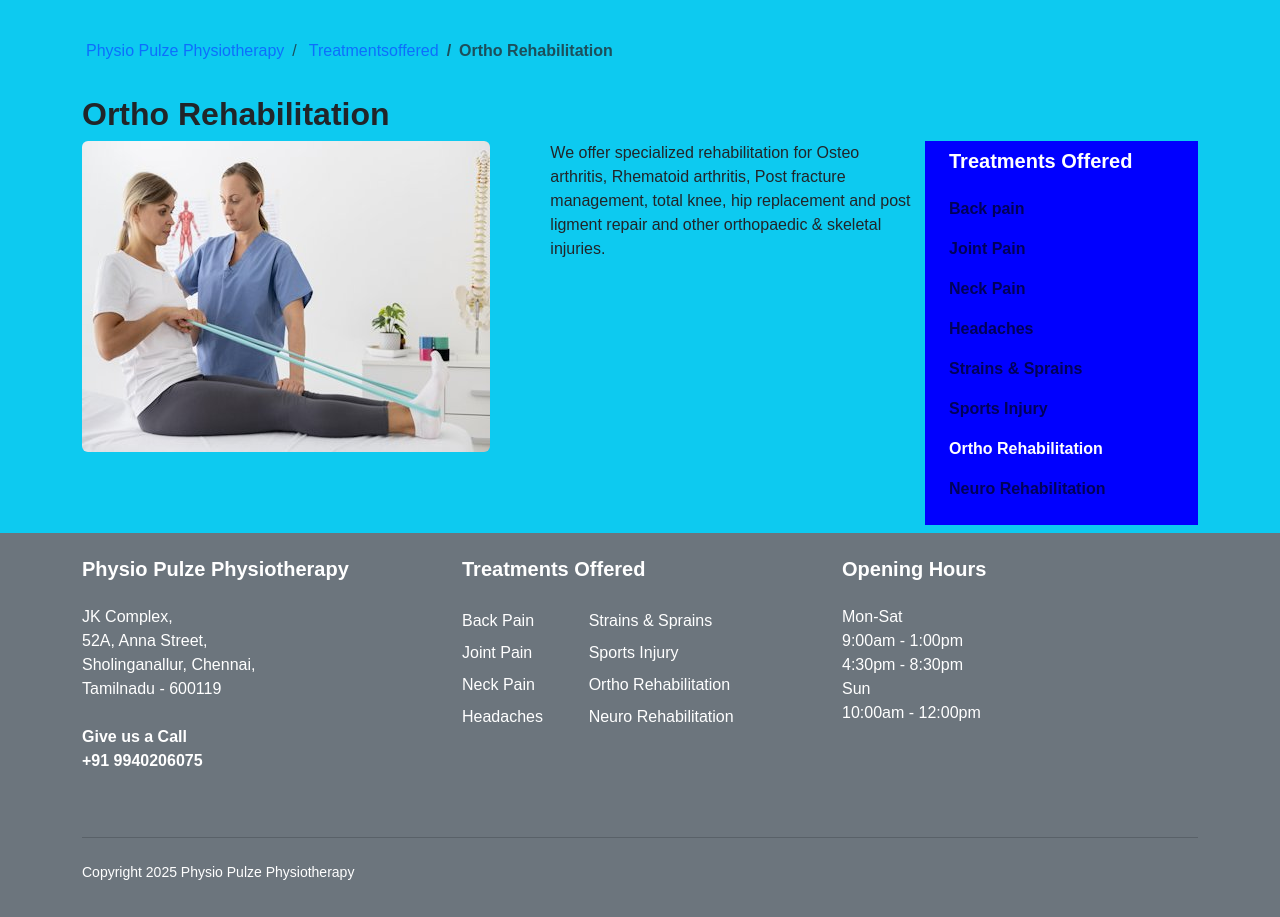
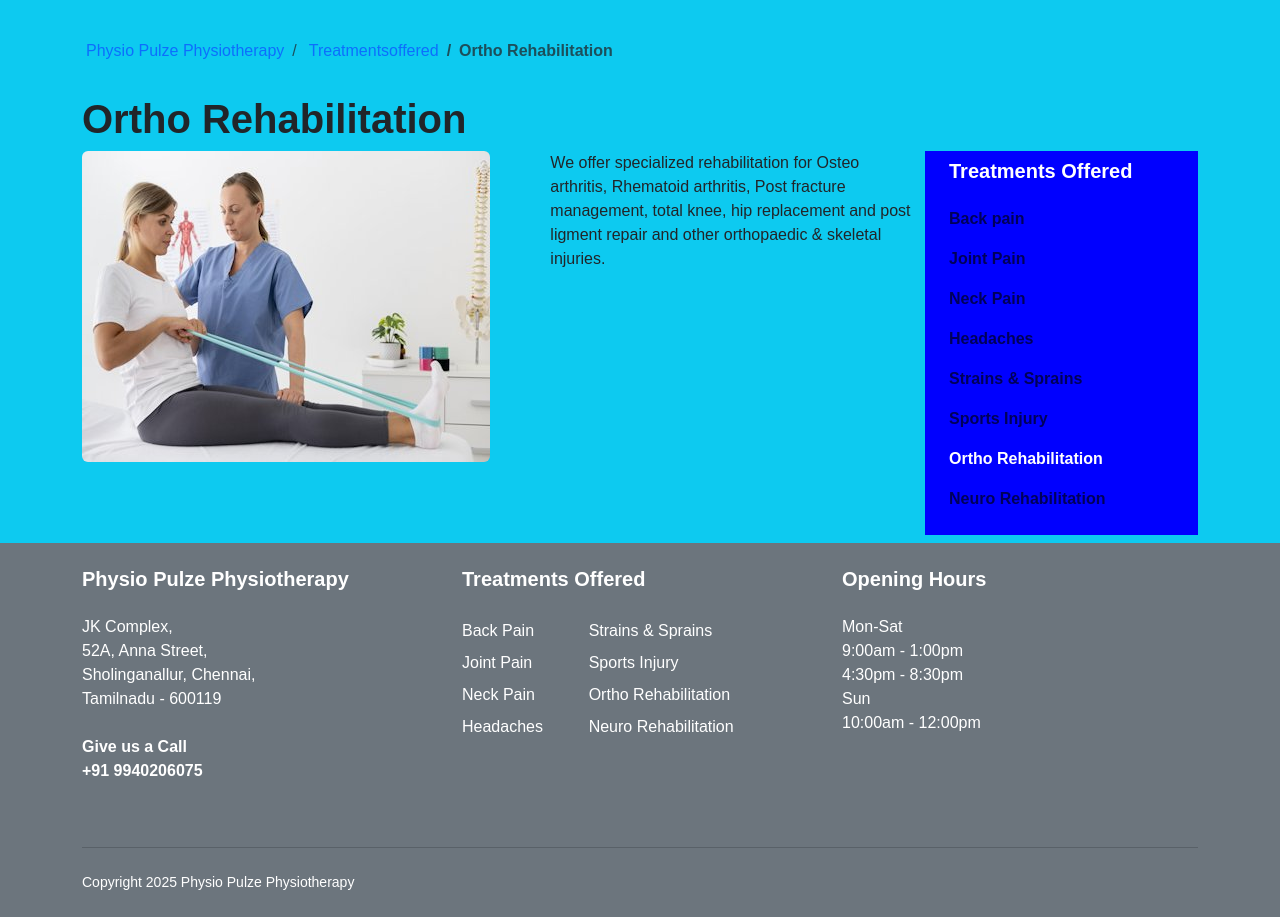
Before and after one commit to tramkris/physiopulze, a Django app: page /treatments-offered/ortho-rehabilitation in a window 1280 px wide. Shown: the part 113-1030 px from the top of the page. Before the commit the page ends 993 px from the top, so only its background shows below. Run offline with Django 3.2, Linux system fonts and the light colour scheme.

Commit message:
Update ortho-rehabilitation.html
updated for page header

```diff
--- a/physio/template/treatments-offered/ortho-rehabilitation.html
+++ b/physio/template/treatments-offered/ortho-rehabilitation.html
@@ -1,6 +1,7 @@
 {%extends 'base.html'%}
 {% load static %}
 
+{% block title %} Ortho Rehabilitation | {% endblock %}
 {% block bodycontent %}
 <section class="py-3 bg-info">
     <div class="container">
@@ -17,7 +18,7 @@
                 <li class="breadcrumb-item fw-bold active" aria-current="page">Ortho Rehabilitation</li>
             </ol>
         </nav>
-        <h2 class="fw-bold">Ortho Rehabilitation</h2>
+        <h1 class="fw-bold">Ortho Rehabilitation</h1>
         <div class="row g-2">
             <div class="col-xl-5">
                 <img src="{% static "imagesservices/ortho.jpg" %}" class="rounded" alt="Ortho Rehabilitation">
```
